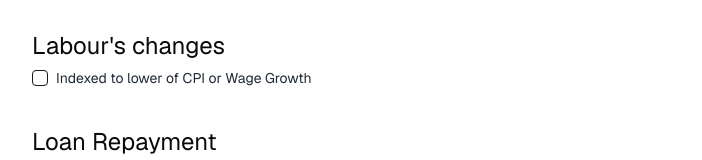
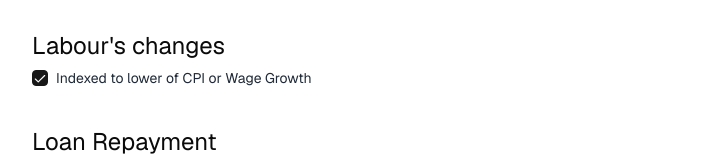
Before and after one commit to DanielTMolloy919/hecs-cuts, a Next.js app: page / in a window 1280 px wide. Shown: the part 278-438 px from the top of the page, without its empty margins (288-990 px from the left). Built offline with nearby package versions, Linux system fonts and the light colour scheme.

Commit message:
controlled checkbox

```diff
--- a/src/app/calculator.tsx
+++ b/src/app/calculator.tsx
@@ -135,6 +135,8 @@ export default function Calculator() {
 
   const [salary, setSalary] = useState<number>(60000);
 
+  const [wageIndexation, setWageIndexation] = useState<boolean>(true);
+
   return (
     <div>
       <div className="flex flex-col gap-4">
@@ -157,7 +159,11 @@ export default function Calculator() {
       <div className="flex flex-col gap-2">
         <h2 className="text-2xl">Labour&apos;s changes</h2>
         <div className="flex items-center space-x-2">
-          <Checkbox id="wage_indexation" />
+          <Checkbox
+            id="wage_indexation"
+            checked={wageIndexation}
+            onCheckedChange={(checked) => setWageIndexation(checked as boolean)}
+          />
           <label
             htmlFor="wage_indexation"
             className="text-sm leading-none text-gray-800 peer-disabled:cursor-not-allowed peer-disabled:opacity-70"
```
